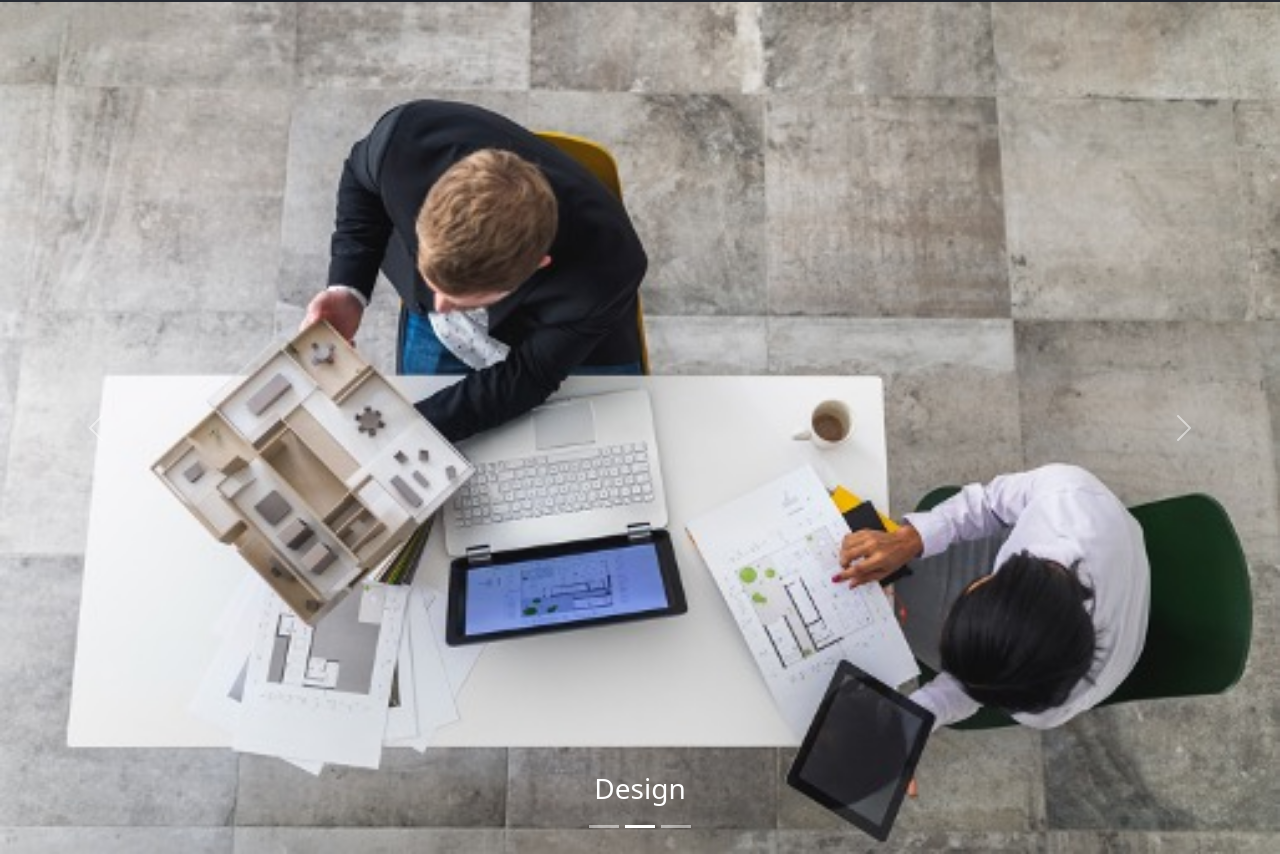
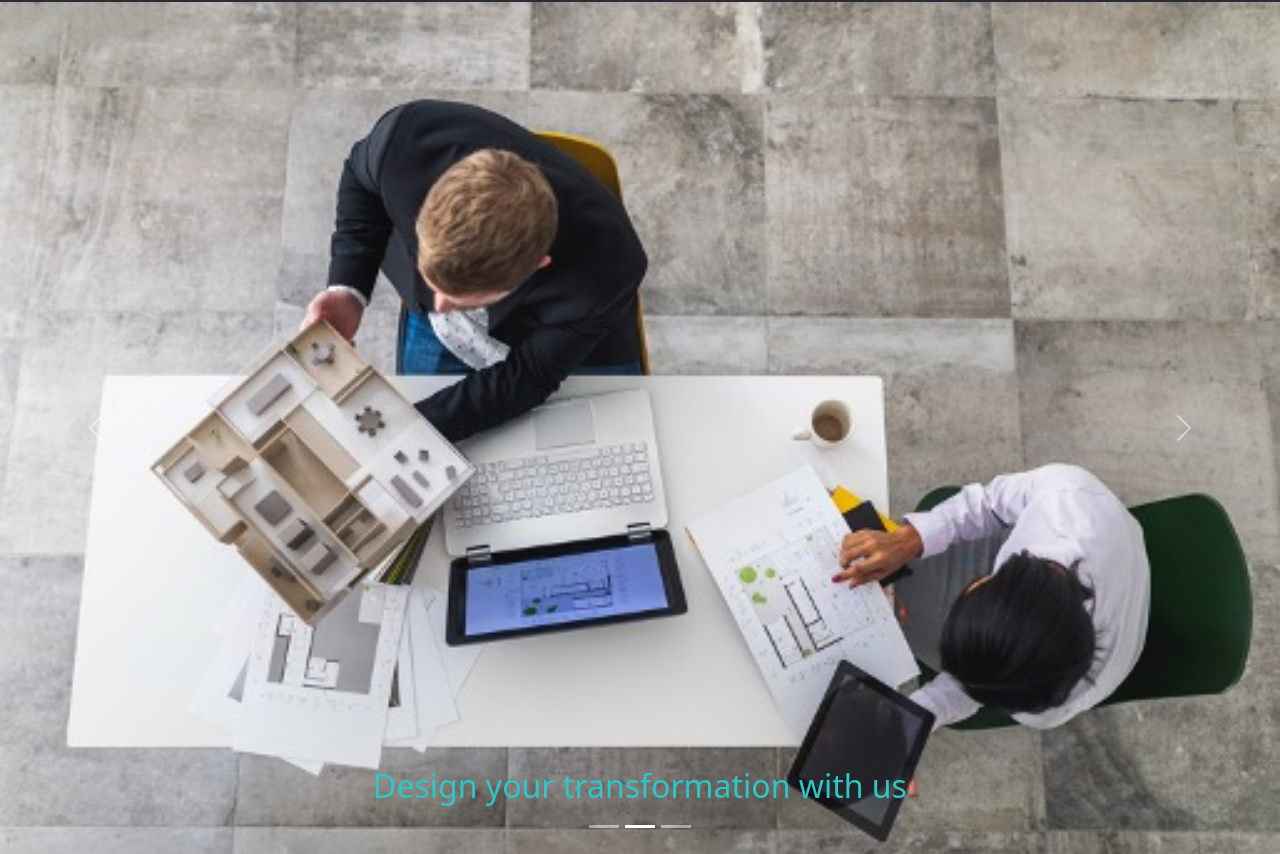
Before and after one commit to mikah-mandanh/site, a React (Create React App) app: page / in a window 1280 px wide. Shown: the part 294-1148 px from the top of the page. Built offline with nearby package versions, Linux system fonts and the light colour scheme.

Commit message:
refining the carousel

```diff
--- a/src/components/About.js
+++ b/src/components/About.js
@@ -3,7 +3,7 @@ function About(props) {
     <div className="App">
         <header className="App-header">
         <p>
-            About Em &amp; Anh
+            About M &amp; Anh
         </p>
         </header>
     </div>
--- a/src/components/HomeCarousel.css
+++ b/src/components/HomeCarousel.css
@@ -2,3 +2,7 @@ image {
     min-height: 40vh;
     max-height: 50vh;
 }
+
+h2 {
+    color: #2ec7c7;
+}
--- a/src/components/HomeCarousel.js
+++ b/src/components/HomeCarousel.js
@@ -8,20 +8,18 @@ function HomeCarousel(props) {
                 <img
                 className="d-block w-100"
                 src="consult.jpg"
-                alt="Consult with our experienced team"
                 />
                 <Carousel.Caption>
-                <h3>Consulting Services</h3>
+                <h2>Consult with our experienced team</h2>
                 </Carousel.Caption>
             </Carousel.Item>
             <Carousel.Item>
                 <img
                 className="d-block w-100"
                 src="design-1.jpg"
-                alt="Design your transformation with us"
                 />
                 <Carousel.Caption>
-                <h3>Design</h3>
+                <h2>Design your transformation with us</h2>
                 </Carousel.Caption>
             </Carousel.Item>
 
@@ -29,10 +27,9 @@ function HomeCarousel(props) {
                 <img
                 className="d-block w-100"
                 src="develop.jpg"
-                alt="Third slide"
                 />
                 <Carousel.Caption>
-                <h3>Build Software</h3>
+                <h2>Engineer your future</h2>
                 </Carousel.Caption>
             </Carousel.Item>
         </Carousel>
--- a/src/components/Menu.js
+++ b/src/components/Menu.js
@@ -4,7 +4,7 @@ function Menu(props) {
     return (
         <Navbar bg="light" expand="lg">
         <Container>
-            <Navbar.Brand href="#home">M&amp;Anh Services</Navbar.Brand>
+            <Navbar.Brand href="/">M&amp;Anh Services</Navbar.Brand>
             <Navbar.Toggle aria-controls="basic-navbar-nav" />
             <Navbar.Collapse id="basic-navbar-nav">
             <Nav className="ms-auto">
```
